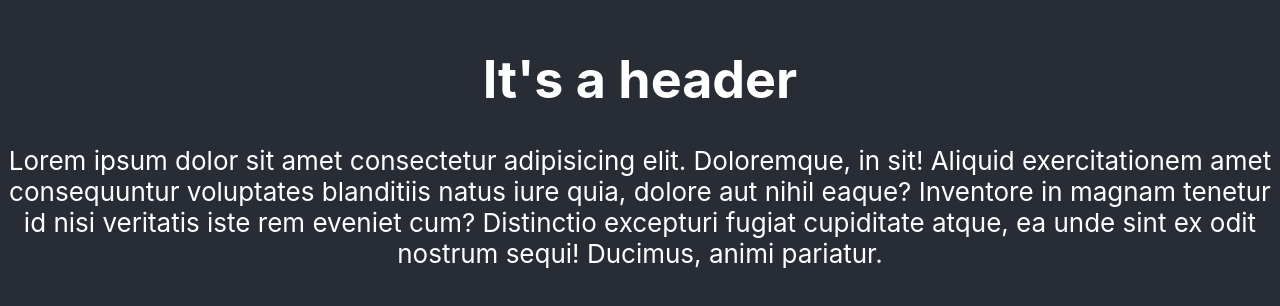
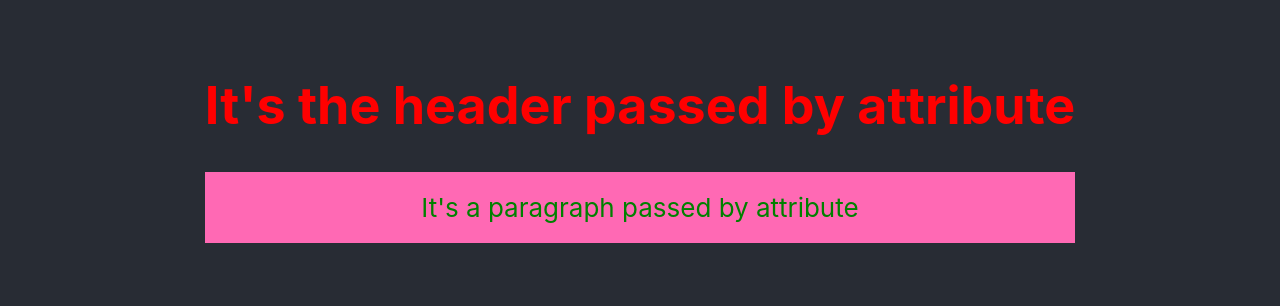
Before and after one commit to AyonJD/starting-react, a React (Create React App) app: page / in a window 1280 px wide. Shown: the part 246-552 px from the top of the page. Built offline with nearby package versions, Linux system fonts and the light colour scheme.

Commit message:
Pass dynamic data to components, props with passing attribute while calling the function

```diff
--- a/src/App.js
+++ b/src/App.js
@@ -5,18 +5,36 @@ function App() {
   return (
     <div className="App">
       <header className="App-header">
-        <CreateDiv></CreateDiv>
+        {/* <CreateDiv></CreateDiv> */}
+
+        <Dynamic header = "It's the header passed by attribute" paragraph = "It's a paragraph passed by attribute"></Dynamic>
       </header>
     </div>
   );
 }
 export default App;
 
-const CreateDiv = () => {
+
+//Add some element and styles with JSX
+
+/* const CreateDiv = () => {
   return (
     <div>
       <h1>It's a header</h1>
       <p>Lorem ipsum dolor sit amet consectetur adipisicing elit. Doloremque, in sit! Aliquid exercitationem amet consequuntur voluptates blanditiis natus iure quia, dolore aut nihil eaque? Inventore in magnam tenetur id nisi veritatis iste rem eveniet cum? Distinctio excepturi fugiat cupiditate atque, ea unde sint ex odit nostrum sequi! Ducimus, animi pariatur.</p>
     </div>
   )
+} */
+
+
+//Pass dynamic data to components, props with passing attribute while calling the function
+
+const Dynamic = (props) => {
+
+  return (
+    <div>
+      <h1 style={{color: 'red'}}>{ props.header }</h1>
+      <p style={{color: 'green', backgroundColor: 'hotpink', padding: '20px'}}>{ props.paragraph }</p>
+    </div>
+  )
 }
```
